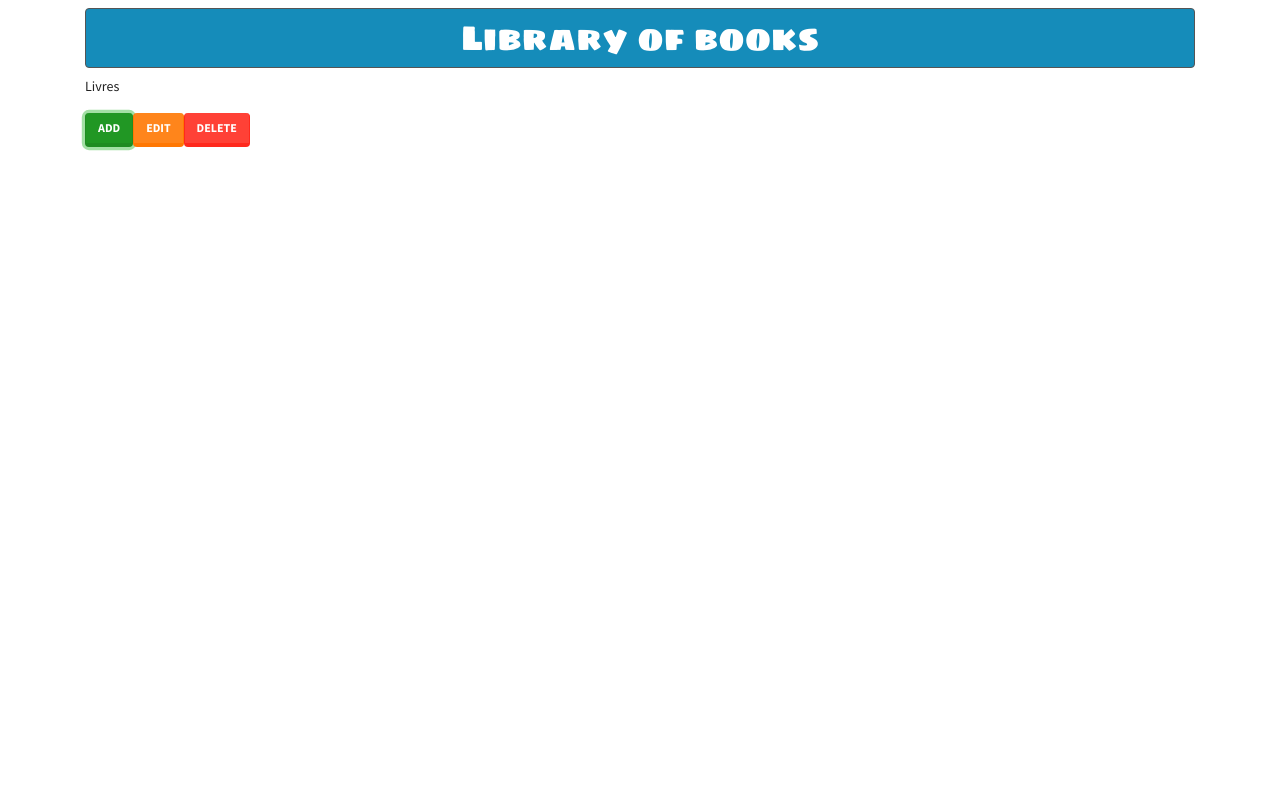
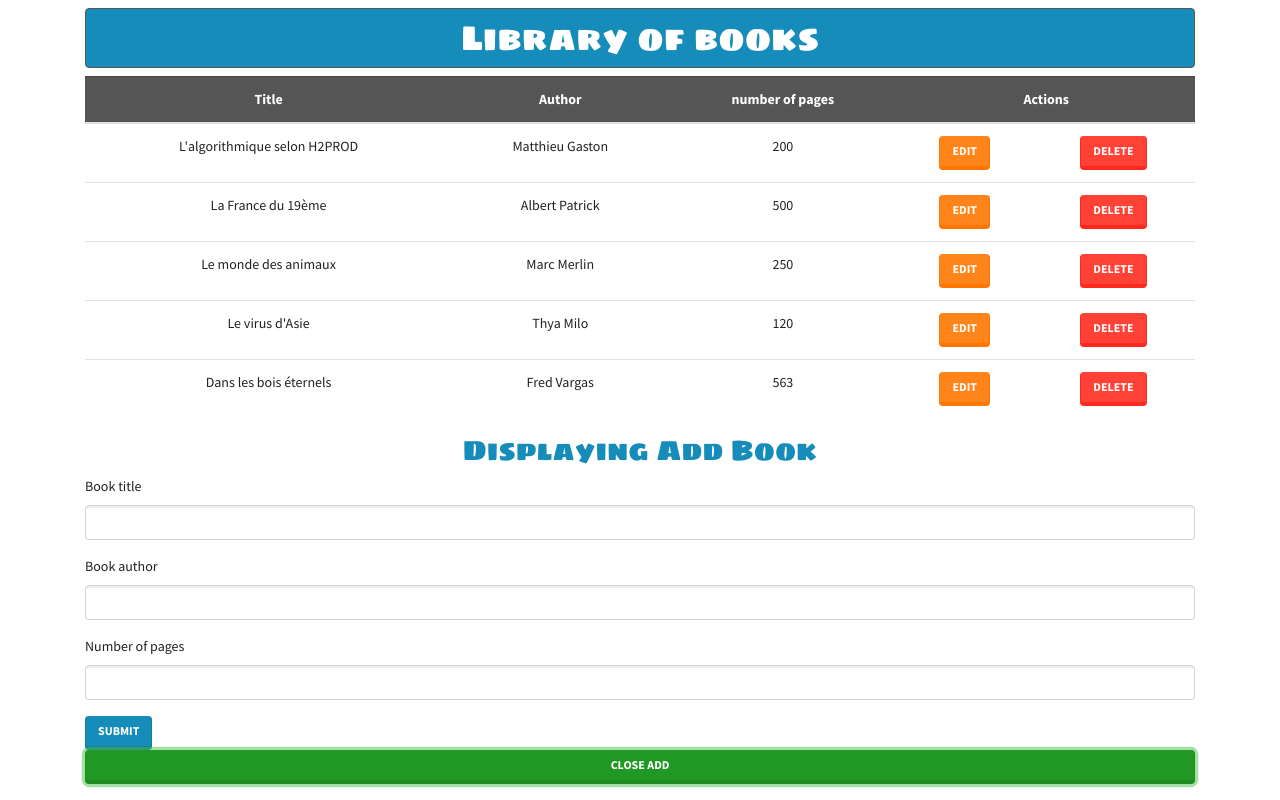
Before and after one commit to kimor44/tuto_udemy, a React (Create React App) app: page / in a window 1280 px wide. Both pictures are taken after a click on the button "ADD". Built offline with nearby package versions, Linux system fonts and the light colour scheme.

Commit message:
End of project1 + add form to add a book

```diff
--- a/src/App.jsx
+++ b/src/App.jsx
@@ -1,16 +1,27 @@
 import React, { Component } from "react";
 import TitleH1 from "./components/Titles/TitleH1";
-import Button from "./components/Buttons/Button"
+import Button from "./components/Buttons/Button";
+import Books from "./containers/Books/Books";
 
 class App extends Component {
+  state = {
+    addBook: false
+  }
+
+  toggleAddButton = () => {
+    this.setState((oldState) => {
+      return ({addBook: !oldState.addBook})
+    })
+  }
+
   render() {
     return (
       <div className="container">
         <TitleH1>Library of books</TitleH1>
-        <p>Livres</p>
-        <Button result="success" clic={() => console.log('Add')}>Add</Button>
-        <Button result="warning" clic={() => console.log('Edit')}>Edit</Button>
-        <Button result="danger" clic={() => console.log('Delete')}>Delete</Button>
+        <Books AddBook={this.state.addBook}/>
+        <Button result="success" css="w-100" clic={this.toggleAddButton}>
+          {!this.state.addBook ? "Add" : "Close add"}
+        </Button>
       </div>
     );
   }
--- a/src/components/Buttons/Button.jsx
+++ b/src/components/Buttons/Button.jsx
@@ -1,7 +1,7 @@
 import React from "react";
 
 const Button = (props) => {
- const buttonStyle = `btn btn-${props.result}`
+ const buttonStyle = `btn btn-${props.result} ${props.css}`
   return <button className={buttonStyle} onClick={props.clic}>{props.children}</button>;
 };
 
--- /dev/null
+++ b/src/containers/Books/AddForm/AddForm.jsx
@@ -0,0 +1,69 @@
+import React, { Component } from "react";
+import Button from "../../../components/Buttons/Button";
+
+class AddForm extends Component {
+  state = {
+    titleEntered: "",
+    authorEntered: "",
+    nbPagesEntered: "",
+  };
+  render() {
+    return (
+      <>
+        <h2
+          className="text-center text-primary"
+          style={{ fontFamily: "Sigmar One" }}
+        >
+          Displaying Add Book
+        </h2>
+        <form>
+          <div className="mb-3">
+            <label for="title" className="form-label">
+              Book title
+            </label>
+            <input
+              type="text"
+              className="form-control"
+              id="title"
+              value={this.state.titleEntered}
+              onChange={(event) =>
+                this.setState({ titleEntered: event.target.value })
+              }
+            />
+          </div>
+          <div className="mb-3">
+            <label for="author" className="form-label">
+              Book author
+            </label>
+            <input
+              type="text"
+              className="form-control"
+              id="author"
+              value={this.state.authorEntered}
+              onChange={(event) =>
+                this.setState({ authorEntered: event.target.value })
+              }
+            />
+          </div>
+          <div className="mb-3">
+            <label for="nbPages" className="form-label">
+              Number of pages
+            </label>
+            <input
+              type="text"
+              className="form-control"
+              id="nbPages"
+              value={this.state.nbPagesEntered}
+              onChange={(event) =>
+                this.setState({ nbPagesEntered: event.target.value })
+              }
+            />
+          </div>
+          <Button result="primary">Submit</Button>
+        </form>
+      </>
+    );
+  }
+}
+
+export default AddForm;
--- /dev/null
+++ b/src/containers/Books/Book/Book.jsx
@@ -0,0 +1,22 @@
+import React, { Component } from "react";
+import Button from "../../../components/Buttons/Button";
+
+const Book = (props) => (
+  <>
+    <td>{props.title}</td>
+    <td>{props.author}</td>
+    <td>{props.pages}</td>
+    <td>
+      <Button result="warning" clic={() => console.log("Edit")}>
+        EDIT
+      </Button>
+    </td>
+    <td>
+      <Button result="danger" clic={props.deleteBook}>
+        DELETE
+      </Button>
+    </td>
+  </>
+);
+
+export default Book;
--- /dev/null
+++ b/src/containers/Books/Books.jsx
@@ -0,0 +1,83 @@
+import React, { Component } from "react";
+import Book from "./Book/Book";
+import AddForm from "./AddForm/AddForm";
+
+class Books extends Component {
+  state = {
+    books: [
+      {
+        id: 1,
+        title: "L'algorithmique selon H2PROD",
+        author: "Matthieu Gaston",
+        pages: 200,
+      },
+      {
+        id: 4,
+        title: "La France du 19ème",
+        author: "Albert Patrick",
+        pages: 500,
+      },
+      {
+        id: 9,
+        title: "Le monde des animaux",
+        author: "Marc Merlin",
+        pages: 250,
+      },
+      { id: 12, title: "Le virus d'Asie", author: "Thya Milo", pages: 120 },
+      {
+        id: 17,
+        title: "Dans les bois éternels",
+        author: "Fred Vargas",
+        pages: 563,
+      },
+    ],
+  };
+
+  deletePersonHandler = (id) => {
+    const numCaseBook = this.state.books.findIndex((element) => {
+      return element.id === id;
+    });
+
+    const newTab = [...this.state.books];
+
+    newTab.splice(numCaseBook, 1);
+
+    this.setState({ books: newTab });
+  };
+
+  render() {
+    return (
+      <>
+        <table className="table text-center">
+          <thead>
+            <tr className="table-dark">
+              <th scope="col">Title</th>
+              <th scope="col">Author</th>
+              <th scope="col">number of pages</th>
+              <th scope="col" colSpan="2">
+                Actions
+              </th>
+            </tr>
+          </thead>
+          <tbody>
+            {this.state.books.map((book) => {
+              return (
+                <tr key={book.id}>
+                  <Book
+                    title={book.title}
+                    author={book.author}
+                    pages={book.pages}
+                    deleteBook={() => this.deletePersonHandler(book.id)}
+                  />
+                </tr>
+              );
+            })}
+          </tbody>
+        </table>
+        {this.props.AddBook && <AddForm />}
+      </>
+    );
+  }
+}
+
+export default Books;
```
Also changed, not shown: 1 other file (tests, documents, lock files or other folders).
